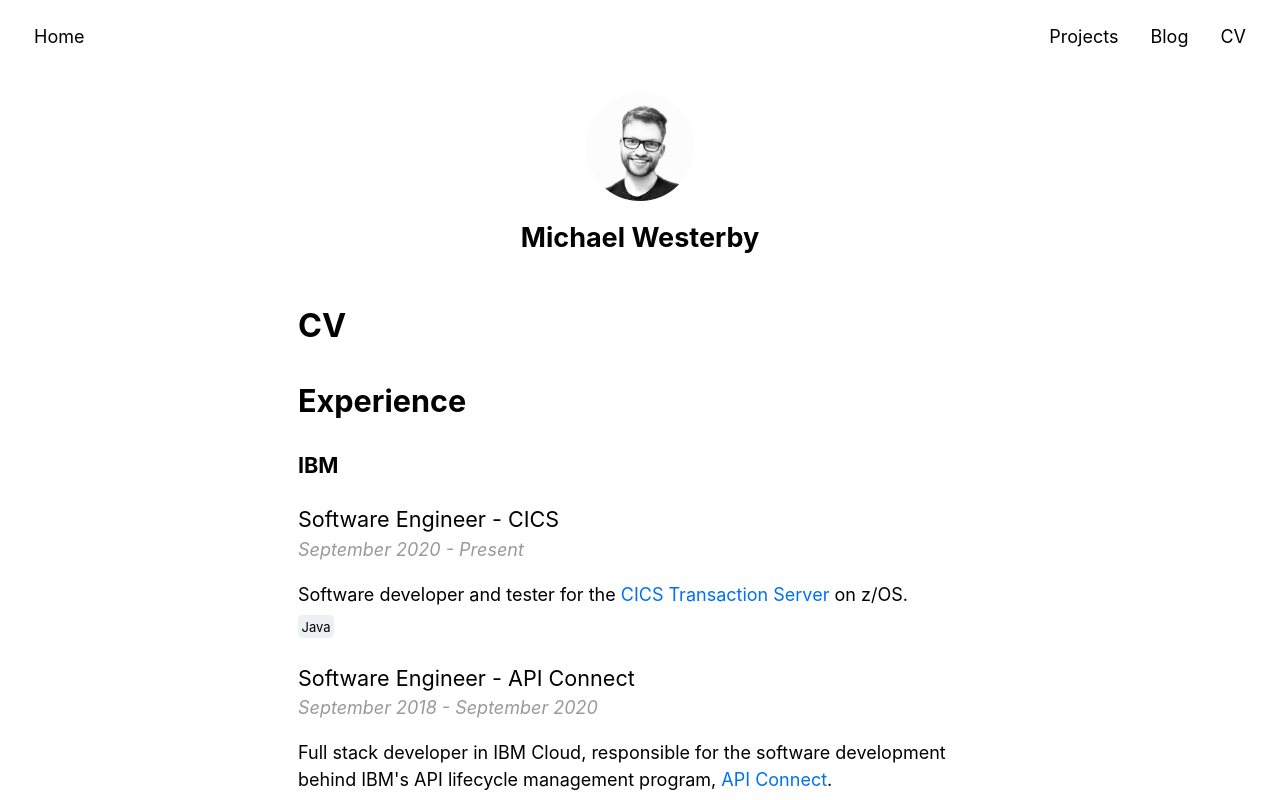
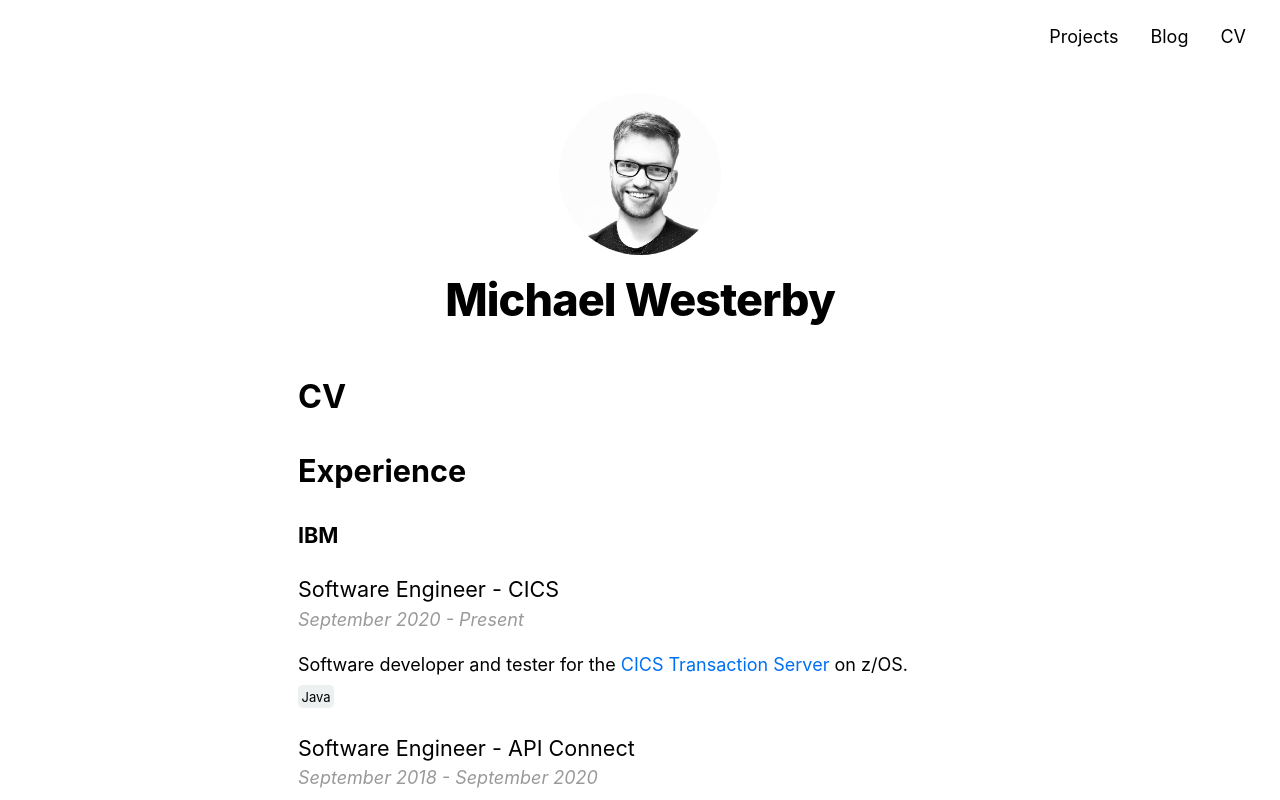
Before and after one commit to mwesterby/michaelwesterby.com, a Next.js app: page /cv in a window 1280 px wide. Shown: the top 800 px of the page. Built offline with nearby package versions, Linux system fonts and the light colour scheme.

Commit message:
Fixed build issues

```diff
--- a/pages/cv.tsx
+++ b/pages/cv.tsx
@@ -6,7 +6,7 @@
 export default function CV() {
 
   return (
-    <Layout>
+    <Layout home>
       <Head>
         <title>{siteTitle} | CV</title>
       </Head>
```
